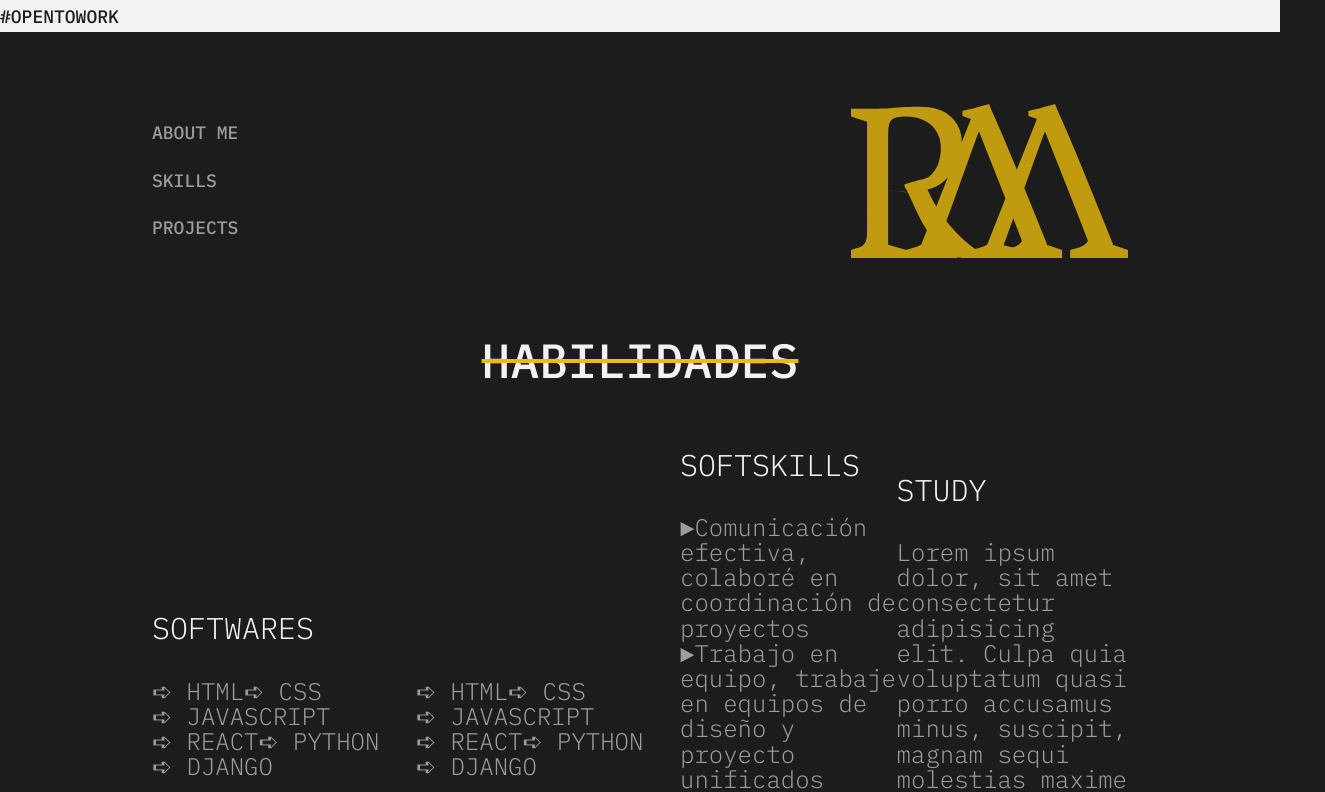
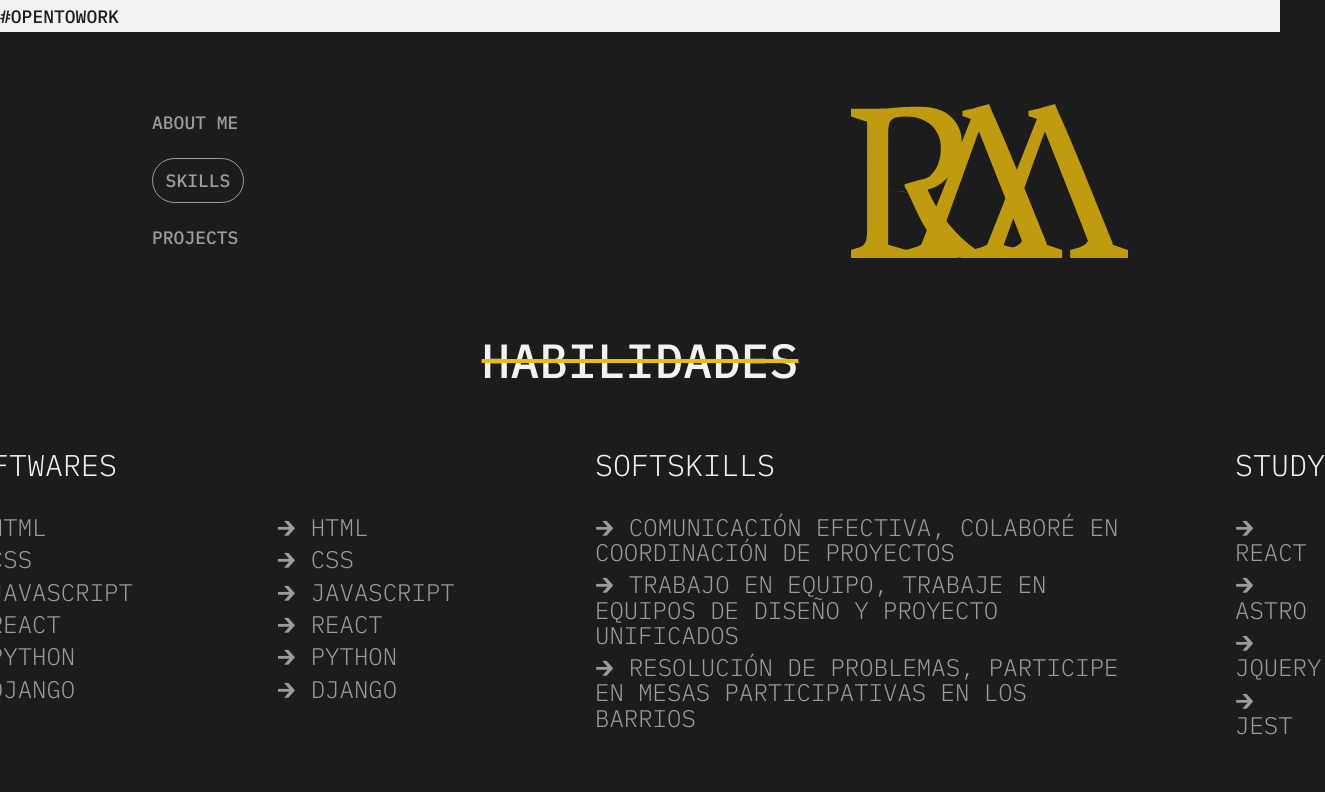
Before and after one commit to raamgonzalez/portfolio_ramsesg, a React (Vite) app: page /skills in a window 1280 px wide. Shown: the top 792 px of the page, 1325 px wide, since content can reach past the window. Built offline with nearby package versions, Linux system fonts and the light colour scheme.

Commit message:
Add variants and destructuring data

```diff
--- a/index.html
+++ b/index.html
@@ -2,9 +2,9 @@
 <html lang="en">
   <head>
     <meta charset="UTF-8" />
-    <link rel="icon" type="image/svg+xml" href="/vite.svg" />
+    <link rel="icon" type="image/ico" href="./media/favicon.ico" />
     <meta name="viewport" content="width=device-width, initial-scale=1.0" />
-    <title>Vite + React</title>
+    <title>RAAM</title>
   </head>
   <body>
     <div id="root"></div>
--- a/src/components/Skills.jsx
+++ b/src/components/Skills.jsx
@@ -1,48 +1,16 @@
 import React from "react";
+import SkillsSoft from "./SkillsSoft";
+import SkillsSoftwares from "./SkillsSoftwares";
+import SkillsStudy from "./SkillsStudy";
 
 const Skills = () => {
   return (
     <section className="skills">
       <h4 className="skills__title">HABILIDADES</h4>
       <section className="skills__container">
-        <section className="skills__section softwares">
-          <h5 className="skills__h5">SOFTWARES</h5>
-          <section className="skills__description">
-            <p className="skills__p">
-                <span className="skills__span"> ➪ HTML</span>
-                <span className="skills__span"> ➪ CSS</span>
-                <span className="skills__span"> ➪ JAVASCRIPT</span>
-                <span className="skills__span"> ➪ REACT</span>
-                <span className="skills__span"> ➪ PYTHON</span>
-                <span className="skills__span"> ➪ DJANGO</span>
-            </p>
-            <p className="skills__p">
-                <span className="skills__span"> ➪ HTML</span>
-                <span className="skills__span"> ➪ CSS</span>
-                <span className="skills__span"> ➪ JAVASCRIPT</span>
-                <span className="skills__span"> ➪ REACT</span>
-                <span className="skills__span"> ➪ PYTHON</span>
-                <span className="skills__span"> ➪ DJANGO</span>
-            </p>
-          </section>
-        </section>
-        <section className="skills__section softskills">
-          <h5 className="skills__h5">SOFTSKILLS</h5>
-          <p className="skills__p">
-            <span className="skills__span">►Comunicación efectiva, colaboré en coordinación de proyectos </span>
-            <span className="skills__span">►Trabajo en equipo, trabaje en equipos de diseño y proyecto unificados </span>
-            <span className="skills__span">►Resolución de problemas, participe en mesas participativas en los barrios </span>
-          </p>
-        </section>
-        <section className="skills__section study">
-          <h5 className="skills__h5">STUDY</h5>
-          <p className="skills__p">
-            Lorem ipsum dolor, sit amet consectetur adipisicing elit. Culpa quia
-            voluptatum quasi porro accusamus minus, suscipit, magnam sequi
-            molestias maxime odit similique unde sed debitis architecto tempore
-            neque dolore? Iure?
-          </p>
-        </section>
+        <SkillsSoftwares />
+        <SkillsSoft />
+        <SkillsStudy />
       </section>
     </section>
   );
--- /dev/null
+++ b/src/components/SkillsSoft.jsx
@@ -0,0 +1,16 @@
+import React from 'react'
+
+const SkillsSoft = () => {
+  return (
+    <section className="skills__section softskills">
+      <h5 className="skills__h5 softskills">SOFTSKILLS</h5>
+      <section className="skills__text">
+        <span className="skills__span">🡲 COMUNICACIÓN EFECTIVA, COLABORÉ EN COORDINACIÓN DE PROYECTOS</span>
+        <span className="skills__span">🡲 TRABAJO EN EQUIPO, TRABAJE EN EQUIPOS DE DISEÑO Y PROYECTO UNIFICADOS</span>
+        <span className="skills__span">🡲 RESOLUCIÓN DE PROBLEMAS, PARTICIPE EN MESAS PARTICIPATIVAS EN LOS BARRIOS</span>
+      </section>
+    </section>
+  );
+}
+
+export default SkillsSoft
--- /dev/null
+++ b/src/components/SkillsSoftwares.jsx
@@ -0,0 +1,29 @@
+import React from 'react'
+
+const SkillsSoftwares = () => {
+  return (
+    <section className="skills__section softwares">
+      <h5 className="skills__h5">SOFTWARES</h5>
+      <section className="skills__description">
+        <section className="skills__text">
+          <span className="skills__span"> 🡲 HTML</span>
+          <span className="skills__span"> 🡲 CSS</span>
+          <span className="skills__span"> 🡲 JAVASCRIPT</span>
+          <span className="skills__span"> 🡲 REACT</span>
+          <span className="skills__span"> 🡲 PYTHON</span>
+          <span className="skills__span"> 🡲 DJANGO</span>
+        </section>
+        <section className="skills__text">
+          <span className="skills__span"> 🡲 HTML</span>
+          <span className="skills__span"> 🡲 CSS</span>
+          <span className="skills__span"> 🡲 JAVASCRIPT</span>
+          <span className="skills__span"> 🡲 REACT</span>
+          <span className="skills__span"> 🡲 PYTHON</span>
+          <span className="skills__span"> 🡲 DJANGO</span>
+        </section>
+      </section>
+    </section>
+  );
+}
+
+export default SkillsSoftwares
--- /dev/null
+++ b/src/components/SkillsStudy.jsx
@@ -0,0 +1,17 @@
+import React from 'react'
+
+const SkillsStudy = () => {
+  return (
+    <section className="skills__section study">
+      <h5 className="skills__h5">STUDY</h5>
+      <section className="skills__text">
+          <span className="skills__span"> 🡲 REACT</span>
+          <span className="skills__span"> 🡲 ASTRO</span>
+          <span className="skills__span"> 🡲 JQUERY</span>
+          <span className="skills__span"> 🡲 JEST</span>
+        </section>
+    </section>
+  );
+}
+
+export default SkillsStudy
--- a/src/components/Socials.jsx
+++ b/src/components/Socials.jsx
@@ -1,15 +1,22 @@
-import React from 'react'
+import { useContext } from 'react'
+import { GlobalContext } from '../context/GlobalContext'
 
 const Socials = () => {
+
+  const { rrss } = useContext(GlobalContext)
 
   return (
 
     <section className='social'>
       <ul className="social__ul">
-        <li className="social__li"><a className='social__a' href='#' target="_blank" rel='noreferrer'>LINKEDIN ?</a></li>
-        <li className="social__li"><a className='social__a' href='#' target="_blank" rel='noreferrer'>GITHUB ?</a></li>
-        <li className="social__li"><a className='social__a' href='#' target="_blank" rel='noreferrer'>INSTAGRAM ?</a></li>
-        <li className="social__li"><a className='social__a' href='#' target="_blank" rel='noreferrer'>BEHANCE ?</a></li>
+        {
+          rrss.map(({id, name, href, state}) => (
+            state ?
+            <li className="social__li" key={id}><a className='social__a' href={href} target="_blank" rel='noreferrer'>{name.toUpperCase()} ?</a></li>
+            : null
+
+          ))
+        }
       </ul>
     </section>
 
--- a/src/data/data.js
+++ b/src/data/data.js
@@ -6,28 +6,34 @@ export const data = {
   rrss: [
 		{
 			id: uuidv4(),
-			title: "instagram",
+			name: "instagram",
 			href: "https://www.instagram.com/raam.gonzalez/",
+      state: true
 		},
 		{
 			id: uuidv4(),
-			title: "facebook",
+			name: "facebook",
 			href: "https://www.facebook.com/raam.gonzalez/",
+      state: false
+
 		},
 		{
 			id: uuidv4(),
-			title: "github",
+			name: "github",
 			href: "https://github.com/raamgonzalez",
+      state: true
 		},
 		{
 			id: uuidv4(),
-			title: "behance",
+			name: "behance",
 			href: "https://www.behance.net/ramsesgonzale",
+      state: true
 		},
 		{
 			id: uuidv4(),
-			title: "linkedin",
+			name: "linkedin",
 			href: "https://www.linkedin.com/in/ramsesoctaviogonzalez/",
+      state: true
 		},
   ],
 
--- a/src/styles/components/_header.scss
+++ b/src/styles/components/_header.scss
@@ -25,4 +25,10 @@
             height: 154px;
         }
     }
+
+    .active{
+        padding: 0.5em 0.7em;
+        border: 1px solid $text;
+        border-radius: 10rem;
+    }
 }
--- a/src/styles/components/_skills.scss
+++ b/src/styles/components/_skills.scss
@@ -1,5 +1,6 @@
 .skills{
     margin: 5.75rem 0 0 0;
+
 
     display: flex;
     flex-direction: column;
@@ -18,13 +19,50 @@
 
         display: flex;
         flex-direction: row;
-        align-items: center;
-        // gap: 9.5rem;
+        justify-content: center;
+        align-items: flex-start;
+        gap: 7rem;
 
     }
 
+
+    .skills__text{
+        text-align: left;
+        font-weight: 300;
+        font-size: $font-size-4;
+
+        display: flex;
+        flex-direction: column;
+        gap: 0.3em;
+    }
+
+    .softwares{
+        min-width: 33rem;
+
+        .skills__description{
+            display: flex;
+            flex-direction: row;
+            justify-content: start;
+            gap: 8em;
+
+        }
+    }
+
+    .softskills{
+        min-width: 33rem;
+
+        .softskills__text{
+            display: flex;
+            flex-direction: column;
+        }
+    }
+
+    .study{
+        width: 100%;
+        text-align: left;
+    }
+
     &__section{
-
 
         .skills__h5{
             margin: 0 0 2.375rem 0;
@@ -35,25 +73,16 @@
             font-family: $title;
         }
 
-        .skills__description{
-            display: flex;
-            flex-direction: row;
-            min-width: 33rem;
-            height: 100%;
-        }
-        .skills__p{
-            text-align: left;
-            font-weight: 300;
-            font-size: $font-size-4
-        }
 
         .skills__span{
             display: inline-block;
+            text-align: left;
         }
     }
 
     &__img{
-        margin: 6.75rem 0 3em 0;
+        padding: 0;
+        margin: 6em 0 5em 0;
         width: 7.5rem;
     }
 
--- a/src/styles/components/_socials.scss
+++ b/src/styles/components/_socials.scss
@@ -1,5 +1,5 @@
 .social{
-    margin: 4em 0 1em 0;
+    margin: 3EM 0 0 0;
 
     height: 100%;
     display: grid;
--- a/src/styles/layout/_layout.scss
+++ b/src/styles/layout/_layout.scss
@@ -1,6 +1,4 @@
 .wrapper{
-    margin: 0 9.5rem;
-    padding: 0;
-
-    // min-height: 70%;
+    height: 100%;
+    margin: 0em 9.5rem 0em 9.5rem ;
 }
```
Also changed, not shown: public/media/favicon.svg (added), 1 other file (tests, documents, lock files or other folders).
